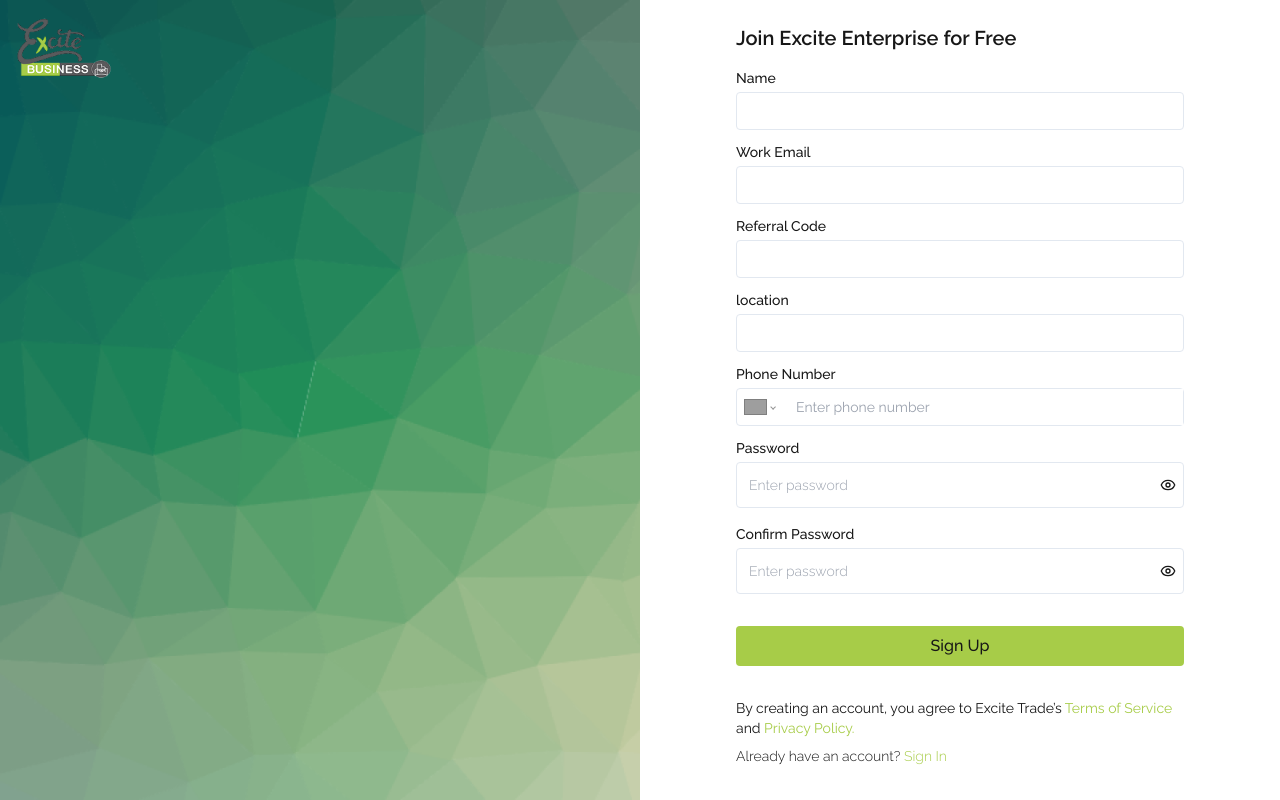
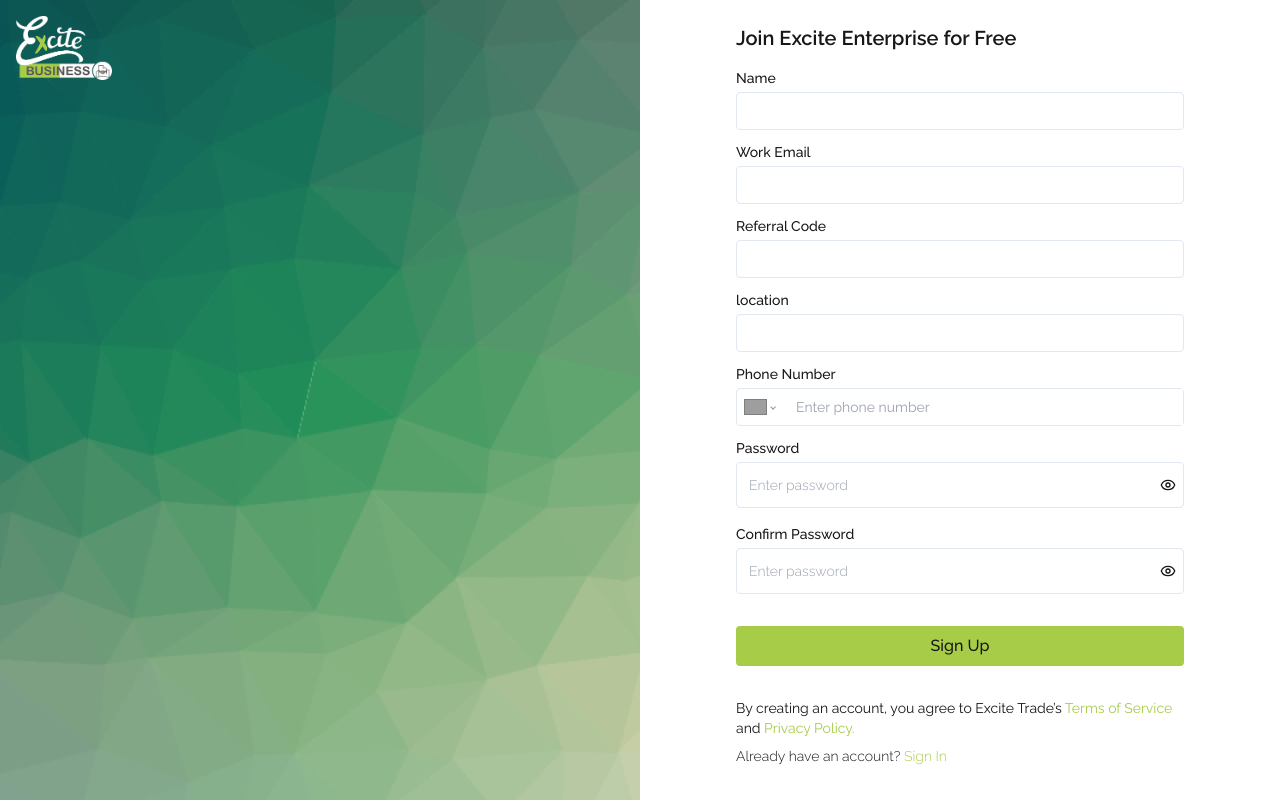
Before and after one commit to ExciteNG/excite-business, a Next.js app: page /auth/register/sub-agent in a window 1280 px wide. Built offline with nearby package versions, Linux system fonts and the light colour scheme; grey boxes are pictures that could not be loaded.

Commit message:
feat: update

```diff
--- a/src/app/auth/register/sub-agent/page.tsx
+++ b/src/app/auth/register/sub-agent/page.tsx
@@ -12,7 +12,7 @@
       <section className="hidden lg:flex flex-1">
         <Image src={authBg} alt="auth-bg" className="w-full h-full" />
       </section>
-      <section className="flex-1">
+      <section className="flex-1 pt-20 lg:pt-0">
         <div className="w-full h-full relative flex justify-center overflow-y-scroll no-scrollbar">
           <div className="w-[90%] max-w-[30rem] py-6 px-4">
             <h1 className="font-semibold text-xl">Join Excite Enterprise for Free</h1>
--- a/src/components/auth/AuthLayout.tsx
+++ b/src/components/auth/AuthLayout.tsx
@@ -11,8 +11,8 @@
     <main className="relative w-full flex h-screen">
       <Link href="/" className="absolute top-0 left-0 m-4 w-24 h-16">
         <Image
-          // src="/excite-logo.png"
-          src="/excite-logo-dark.png"
+          src="/excite-logo.png"
+          // src="/excite-logo-dark.png"
           alt="excite-logo"
           layout="fill"
           className="hidden lg:flex"
```
Also changed, not shown: public/excite-logo.png (added).
